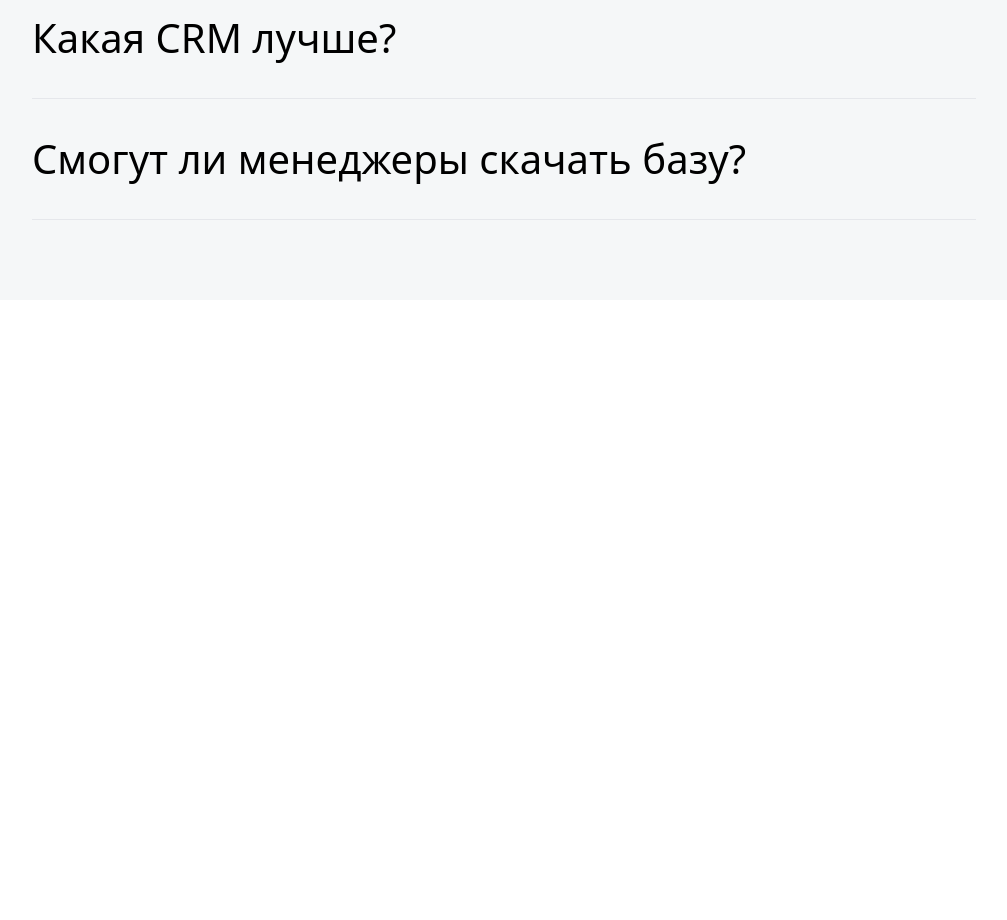
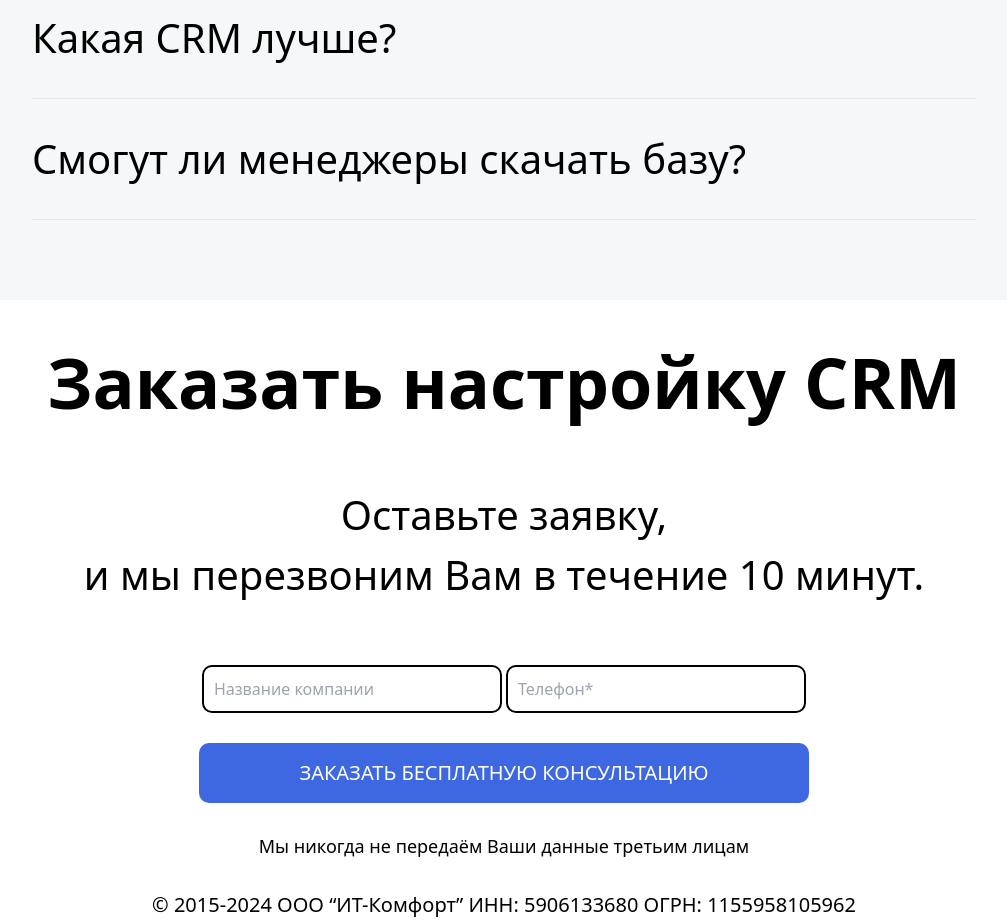
Before and after one commit to solopolo972-design/My-second-homework-in-git, a website: page src/index.html in a window 1280 px wide. Shown: the part 5630-6550 px from the top of the page, without its empty margins (136-1143 px from the left). Before the commit the page ends 5930 px from the top, so only its background shows below. Drawn offline with Linux system fonts and the light colour scheme.

Commit message:
Last secion is done

```diff
--- a/src/index.html
+++ b/src/index.html
@@ -123,5 +123,21 @@
         </div>
     </div>
 
+
+    <div class="text-center">
+        <div class="p-[30px]">
+            <h1 class="text-[70px] font-bold mb-[50px]">Заказать настройку CRM</h1>
+            <p class="text-[40px]">Оставьте заявку,<br> и мы перезвоним Вам в течение 10 минут.</p>
+        </div>
+        <div class="mt-[30px]">
+            <input class="border-solid border-[2px] border-[black] p-[10px] lg:w-[300px] w-[80%] rounded-[10px]" type="text" placeholder="Название компании">
+            <input class="border-solid border-[2px] border-[black] p-[10px] lg:w-[300px] w-[80%] rounded-[10px]"  type="number" placeholder="Телефон*">
+        </div>
+        <button class="px-[30px] p-[15px] bg-[#3D68E1] text-[white] text-[20px] lg:w-[610px] w-[80%] m-auto mt-[30px] mb-[30px] rounded-[10px]">ЗАКАЗАТЬ БЕСПЛАТНУЮ КОНСУЛЬТАЦИЮ</button>
+        <div class="text-center text-[18px]">
+            <p>Мы никогда не передаём Ваши данные третьим лицам</p>
+            <p class="text-[20px] mt-[30px]">© 2015-2024 ООО “ИТ-Комфорт” ИНН: 5906133680 ОГРН: 1155958105962</p>
+        </div>
+    </div>
 </body>
 </html>
```
